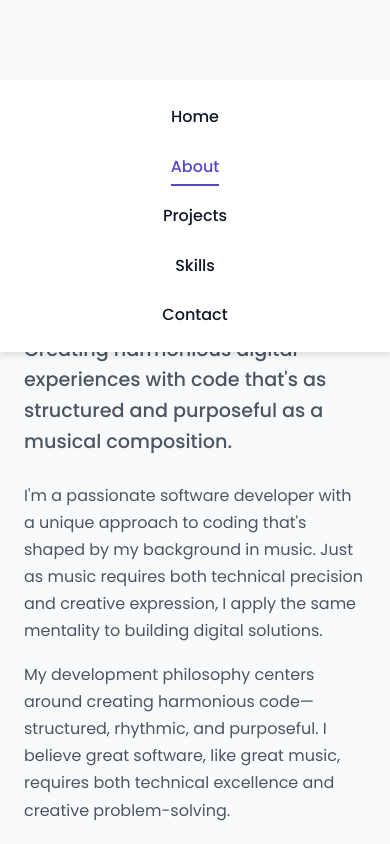
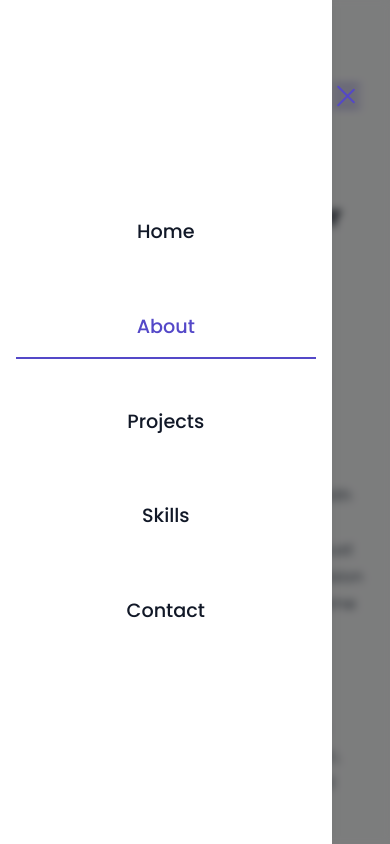
Before and after one commit to TopGSE/solomon-portfolio, a React (Vite) app: page /about in a window 390 px wide. Both pictures are taken after a click on the element 353 px from the left and 96 px from the top of the page. Shown: the top 844 px of the page. Built offline with nearby package versions, Linux system fonts and the light colour scheme.

Commit message:
Enhance Navbar with mobile-friendly hamburger menu and animations

```diff
--- a/src/App.css
+++ b/src/App.css
@@ -2307,3 +2307,144 @@ html {
 		clip-path: polygon(0 0, 90% 0, 100% 100%, 0 100%);
 	}
 }
+
+/* Updated Hamburger Menu with Modern Animation */
+.menu-toggle {
+	display: none;
+	width: 40px;
+	height: 40px;
+	position: relative;
+	flex-direction: column;
+	justify-content: center;
+	align-items: center;
+	cursor: pointer;
+	z-index: 1001;
+	transition: all 0.3s cubic-bezier(0.68, -0.6, 0.32, 1.6);
+}
+
+.bar {
+	display: block;
+	width: 28px;
+	height: 2px;
+	margin: 4px 0;
+	border-radius: 2px;
+	background-color: var(--primary-color);
+	transition: all 0.5s cubic-bezier(0.68, -0.6, 0.32, 1.6);
+	position: relative;
+}
+
+.menu-toggle.active .bar:nth-child(1) {
+	transform: rotate(45deg) translate(6px, 6px);
+	width: 24px;
+}
+
+.menu-toggle.active .bar:nth-child(2) {
+	opacity: 0;
+	transform: scale(0);
+}
+
+.menu-toggle.active .bar:nth-child(3) {
+	transform: rotate(-45deg) translate(6px, -6px);
+	width: 24px;
+}
+
+/* Mobile Navigation Styles */
+@media (max-width: 768px) {
+	.menu-toggle {
+		display: flex;
+	}
+
+	.nav-links {
+		position: fixed;
+		top: 0;
+		right: -100%;
+		width: 75%;
+		height: 100vh;
+		background-color: var(--bg-primary);
+		display: flex;
+		flex-direction: column;
+		justify-content: center;
+		align-items: center;
+		gap: 2rem;
+		padding: 2rem;
+		transition: all 0.5s cubic-bezier(0.16, 1, 0.3, 1);
+		box-shadow: -5px 0 15px rgba(0, 0, 0, 0.1);
+		z-index: 1000;
+	}
+
+	.nav-links.active {
+		right: 0;
+	}
+
+	.nav-links li {
+		opacity: 0;
+		transform: translateX(50px);
+		transition: all 0.5s cubic-bezier(0.16, 1, 0.3, 1);
+		transition-delay: 0.1s;
+		width: 100%;
+		text-align: center;
+	}
+
+	.nav-links.active li {
+		opacity: 1;
+		transform: translateX(0);
+	}
+
+	.nav-links.active li:nth-child(1) {
+		transition-delay: 0.15s;
+	}
+
+	.nav-links.active li:nth-child(2) {
+		transition-delay: 0.2s;
+	}
+
+	.nav-links.active li:nth-child(3) {
+		transition-delay: 0.25s;
+	}
+
+	.nav-links.active li:nth-child(4) {
+		transition-delay: 0.3s;
+	}
+
+	.nav-links.active li:nth-child(5) {
+		transition-delay: 0.35s;
+	}
+
+	.nav-links a {
+		display: block;
+		padding: 1rem 0;
+		width: 100%;
+		font-size: 1.2rem;
+	}
+
+	/* Add overlay when menu is open */
+	.navbar::after {
+		content: '';
+		position: fixed;
+		top: 0;
+		left: 0;
+		width: 100%;
+		height: 100vh;
+		background-color: rgba(0, 0, 0, 0.5);
+		opacity: 0;
+		visibility: hidden;
+		transition: all 0.3s ease;
+		z-index: 999;
+		backdrop-filter: blur(4px);
+		pointer-events: none;
+	}
+
+	.navbar.menu-open::after {
+		opacity: 1;
+		visibility: visible;
+		pointer-events: all;
+	}
+}
+
+/* Mobile Navigation Responsive Adjustments */
+@media (max-width: 480px) {
+	.nav-links {
+		width: 85%;
+		padding: 2rem 1rem;
+	}
+}
--- a/src/components/Navbar.jsx
+++ b/src/components/Navbar.jsx
@@ -16,17 +16,30 @@ function Navbar() {
     };
 
     window.addEventListener("scroll", handleScroll);
+
+    // Disable body scroll when menu is open
+    if (menuOpen) {
+      document.body.style.overflow = "hidden";
+    } else {
+      document.body.style.overflow = "";
+    }
+
     return () => {
       window.removeEventListener("scroll", handleScroll);
+      document.body.style.overflow = "";
     };
-  }, []);
+  }, [menuOpen]);
 
   const handleNavClick = () => {
     setMenuOpen(false);
   };
 
   return (
-    <nav className={`navbar ${scrolled ? "scrolled" : ""}`}>
+    <nav
+      className={`navbar ${scrolled ? "scrolled" : ""} ${
+        menuOpen ? "menu-open" : ""
+      }`}
+    >
       <div className="container nav-container">
         <Link to="/" className="logo" onClick={handleNavClick}>
           Solomon
@@ -35,10 +48,11 @@ function Navbar() {
         <div
           className={`menu-toggle ${menuOpen ? "active" : ""}`}
           onClick={() => setMenuOpen(!menuOpen)}
+          aria-label="Toggle navigation menu"
         >
-          <div className="bar"></div>
-          <div className="bar"></div>
-          <div className="bar"></div>
+          <span className="bar"></span>
+          <span className="bar"></span>
+          <span className="bar"></span>
         </div>
 
         <ul className={`nav-links ${menuOpen ? "active" : ""}`}>
@@ -61,17 +75,29 @@ function Navbar() {
             </Link>
           </li>
           <li>
-            <Link to="/projects" onClick={handleNavClick}>
+            <Link
+              to="/projects"
+              onClick={handleNavClick}
+              className={location.pathname === "/projects" ? "active" : ""}
+            >
               Projects
             </Link>
           </li>
           <li>
-            <Link to="/skills" onClick={handleNavClick}>
+            <Link
+              to="/skills"
+              onClick={handleNavClick}
+              className={location.pathname === "/skills" ? "active" : ""}
+            >
               Skills
             </Link>
           </li>
           <li>
-            <Link to="/contact" onClick={handleNavClick}>
+            <Link
+              to="/contact"
+              onClick={handleNavClick}
+              className={location.pathname === "/contact" ? "active" : ""}
+            >
               Contact
             </Link>
           </li>
```
